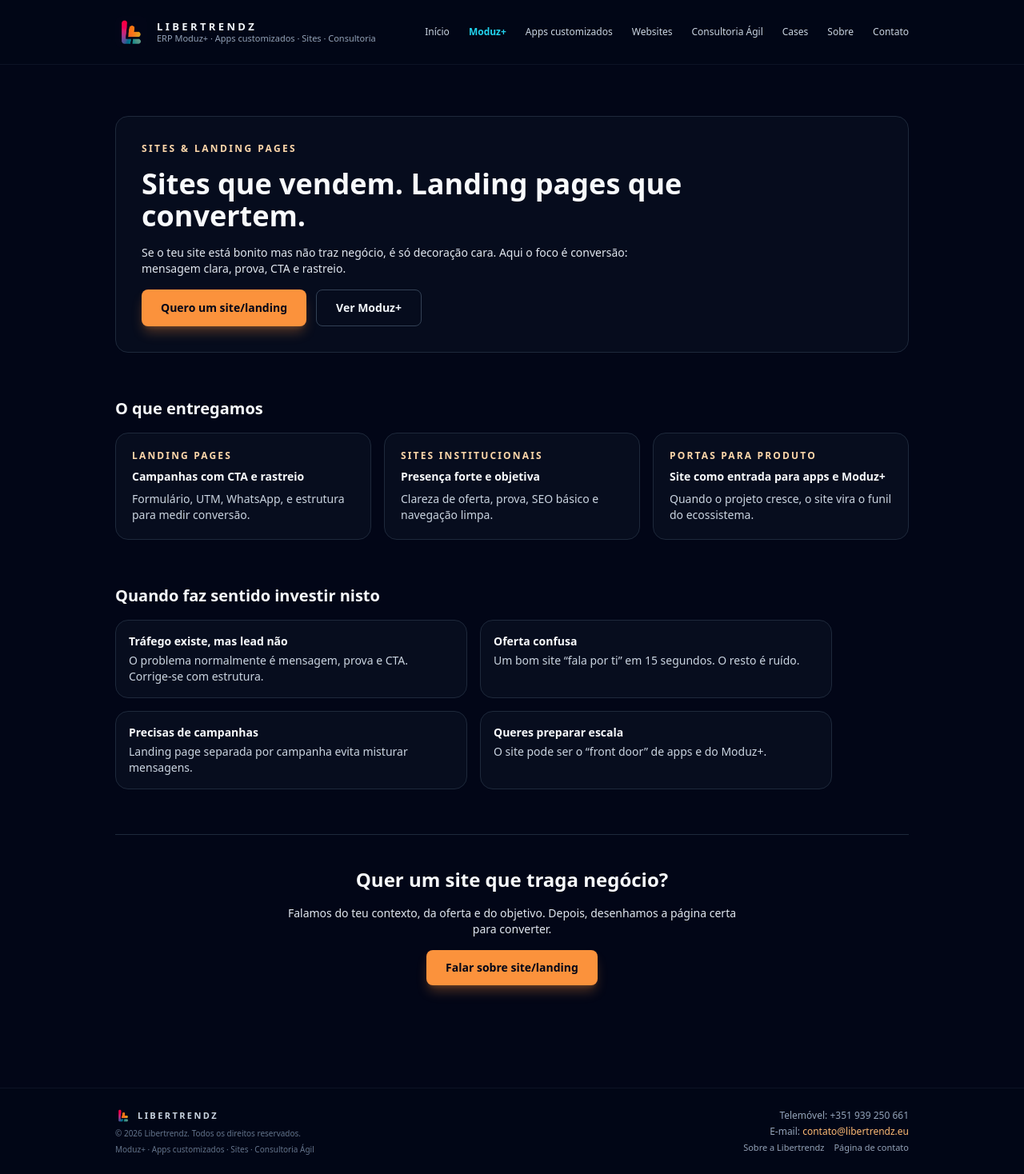
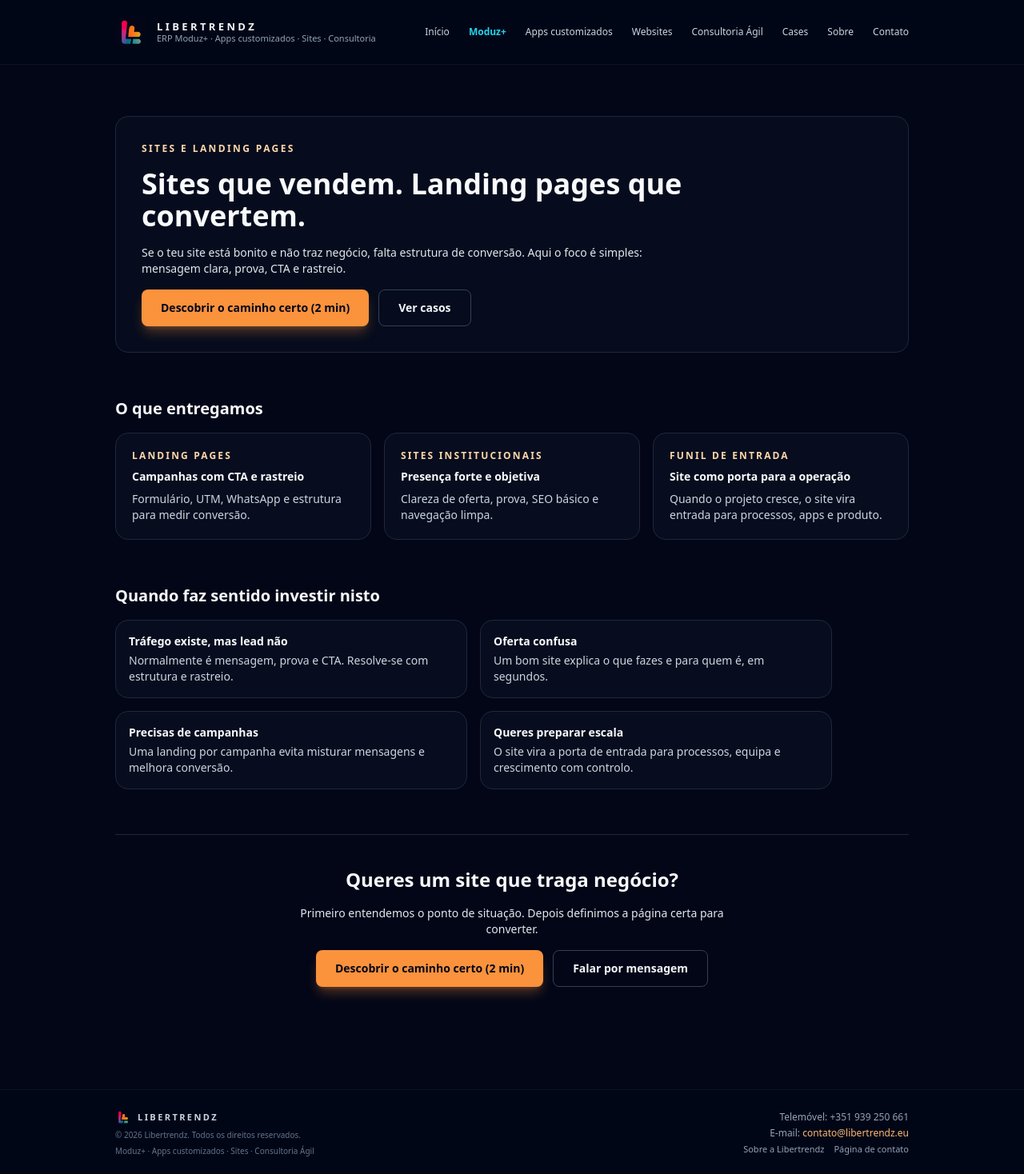
Before and after one commit to libertrendz/libertrendz-site, a Next.js app: page /sites in a window 1280 px wide. Shown: the top 1468 px of the page at 80% size. Built offline with nearby package versions, Linux system fonts and the light colour scheme.

Commit message:
Update page.tsx

```diff
--- a/app/sites/page.tsx
+++ b/app/sites/page.tsx
@@ -1,36 +1,40 @@
 // app/sites/page.tsx
 export default function SitesPage() {
+  const CTA_TEXT = "Descobrir o caminho certo (2 min)";
+
   return (
     <main className="min-h-[calc(100vh-5rem)] bg-slate-950 text-slate-50">
       <section className="container-page py-12 lg:py-16 space-y-14">
-        {/* HERO — tangerina com presença */}
+        {/* HERO */}
         <div className="relative overflow-hidden rounded-2xl border border-slate-800 bg-slate-900/35 p-8">
           <div className="pointer-events-none absolute inset-0 bg-gradient-to-r from-accent-500/14 via-accent-400/8 to-transparent" />
           <div className="relative z-10 max-w-3xl space-y-4">
             <p className="text-xs font-semibold uppercase tracking-[0.2em] text-accent-300">
-              Sites & Landing Pages
+              Sites e Landing Pages
             </p>
+
             <h1 className="text-3xl font-bold leading-tight md:text-4xl">
               Sites que vendem. Landing pages que convertem.
             </h1>
+
             <p className="text-sm text-slate-200 max-w-2xl">
-              Se o teu site está bonito mas não traz negócio, é só decoração
-              cara. Aqui o foco é conversão: mensagem clara, prova, CTA e
-              rastreio.
+              Se o teu site está bonito e não traz negócio, falta estrutura de conversão.
+              Aqui o foco é simples: mensagem clara, prova, CTA e rastreio.
             </p>
 
             <div className="mt-6 flex flex-wrap gap-3">
               <a
-                href="/contato"
+                href="/diagnostico"
                 className="inline-flex items-center justify-center rounded-lg bg-accent-500 px-6 py-3 text-sm font-semibold text-slate-950 shadow-lg shadow-accent-500/30 transition hover:bg-accent-400"
               >
-                Quero um site/landing
+                {CTA_TEXT}
               </a>
+
               <a
-                href="/moduz"
+                href="/cases"
                 className="inline-flex items-center justify-center rounded-lg border border-slate-700 px-6 py-3 text-sm font-semibold text-slate-100 transition hover:border-slate-500 hover:bg-slate-900/60"
               >
-                Ver Moduz+
+                Ver casos
               </a>
             </div>
           </div>
@@ -49,7 +53,7 @@ export default function SitesPage() {
                 Campanhas com CTA e rastreio
               </p>
               <p className="mt-2 text-slate-300">
-                Formulário, UTM, WhatsApp, e estrutura para medir conversão.
+                Formulário, UTM, WhatsApp e estrutura para medir conversão.
               </p>
             </div>
 
@@ -67,13 +71,13 @@ export default function SitesPage() {
 
             <div className="rounded-2xl border border-slate-800 bg-slate-900/40 p-5 text-sm text-slate-200">
               <p className="text-xs font-semibold uppercase tracking-[0.18em] text-accent-300">
-                Portas para produto
+                Funil de entrada
               </p>
               <p className="mt-2 font-semibold text-slate-50">
-                Site como entrada para apps e Moduz+
+                Site como porta para a operação
               </p>
               <p className="mt-2 text-slate-300">
-                Quando o projeto cresce, o site vira o funil do ecossistema.
+                Quando o projeto cresce, o site vira entrada para processos, apps e produto.
               </p>
             </div>
           </div>
@@ -84,38 +88,33 @@ export default function SitesPage() {
           <h2 className="text-xl font-semibold text-slate-50">
             Quando faz sentido investir nisto
           </h2>
+
           <div className="grid gap-4 md:grid-cols-2 max-w-4xl">
             <div className="rounded-2xl border border-slate-800 bg-slate-900/40 p-4 text-sm text-slate-200">
-              <p className="mb-1 font-semibold text-slate-50">
-                Tráfego existe, mas lead não
-              </p>
+              <p className="mb-1 font-semibold text-slate-50">Tráfego existe, mas lead não</p>
               <p className="text-slate-300">
-                O problema normalmente é mensagem, prova e CTA. Corrige-se com
-                estrutura.
+                Normalmente é mensagem, prova e CTA. Resolve-se com estrutura e rastreio.
               </p>
             </div>
+
             <div className="rounded-2xl border border-slate-800 bg-slate-900/40 p-4 text-sm text-slate-200">
-              <p className="mb-1 font-semibold text-slate-50">
-                Oferta confusa
-              </p>
+              <p className="mb-1 font-semibold text-slate-50">Oferta confusa</p>
               <p className="text-slate-300">
-                Um bom site “fala por ti” em 15 segundos. O resto é ruído.
+                Um bom site explica o que fazes e para quem é, em segundos.
               </p>
             </div>
+
             <div className="rounded-2xl border border-slate-800 bg-slate-900/40 p-4 text-sm text-slate-200">
-              <p className="mb-1 font-semibold text-slate-50">
-                Precisas de campanhas
-              </p>
+              <p className="mb-1 font-semibold text-slate-50">Precisas de campanhas</p>
               <p className="text-slate-300">
-                Landing page separada por campanha evita misturar mensagens.
+                Uma landing por campanha evita misturar mensagens e melhora conversão.
               </p>
             </div>
+
             <div className="rounded-2xl border border-slate-800 bg-slate-900/40 p-4 text-sm text-slate-200">
-              <p className="mb-1 font-semibold text-slate-50">
-                Queres preparar escala
-              </p>
+              <p className="mb-1 font-semibold text-slate-50">Queres preparar escala</p>
               <p className="text-slate-300">
-                O site pode ser o “front door” de apps e do Moduz+.
+                O site vira a porta de entrada para processos, equipa e crescimento com controlo.
               </p>
             </div>
           </div>
@@ -124,18 +123,28 @@ export default function SitesPage() {
         {/* CTA FINAL */}
         <div className="pt-10 border-t border-slate-800 text-center space-y-4">
           <h2 className="text-2xl font-semibold text-slate-50">
-            Quer um site que traga negócio?
+            Queres um site que traga negócio?
           </h2>
+
           <p className="max-w-xl mx-auto text-sm text-slate-200">
-            Falamos do teu contexto, da oferta e do objetivo. Depois, desenhamos
-            a página certa para converter.
+            Primeiro entendemos o ponto de situação. Depois definimos a página certa para converter.
           </p>
-          <a
-            href="/contato"
-            className="inline-flex items-center justify-center rounded-lg bg-accent-500 px-6 py-3 text-sm font-semibold text-slate-950 shadow-lg shadow-accent-500/30 transition hover:bg-accent-400"
-          >
-            Falar sobre site/landing
-          </a>
+
+          <div className="flex flex-wrap justify-center gap-3">
+            <a
+              href="/diagnostico"
+              className="inline-flex items-center justify-center rounded-lg bg-accent-500 px-6 py-3 text-sm font-semibold text-slate-950 shadow-lg shadow-accent-500/30 transition hover:bg-accent-400"
+            >
+              {CTA_TEXT}
+            </a>
+
+            <a
+              href="/contato"
+              className="inline-flex items-center justify-center rounded-lg border border-slate-700 px-6 py-3 text-sm font-semibold text-slate-100 transition hover:border-slate-500 hover:bg-slate-900/60"
+            >
+              Falar por mensagem
+            </a>
+          </div>
         </div>
       </section>
     </main>
```
